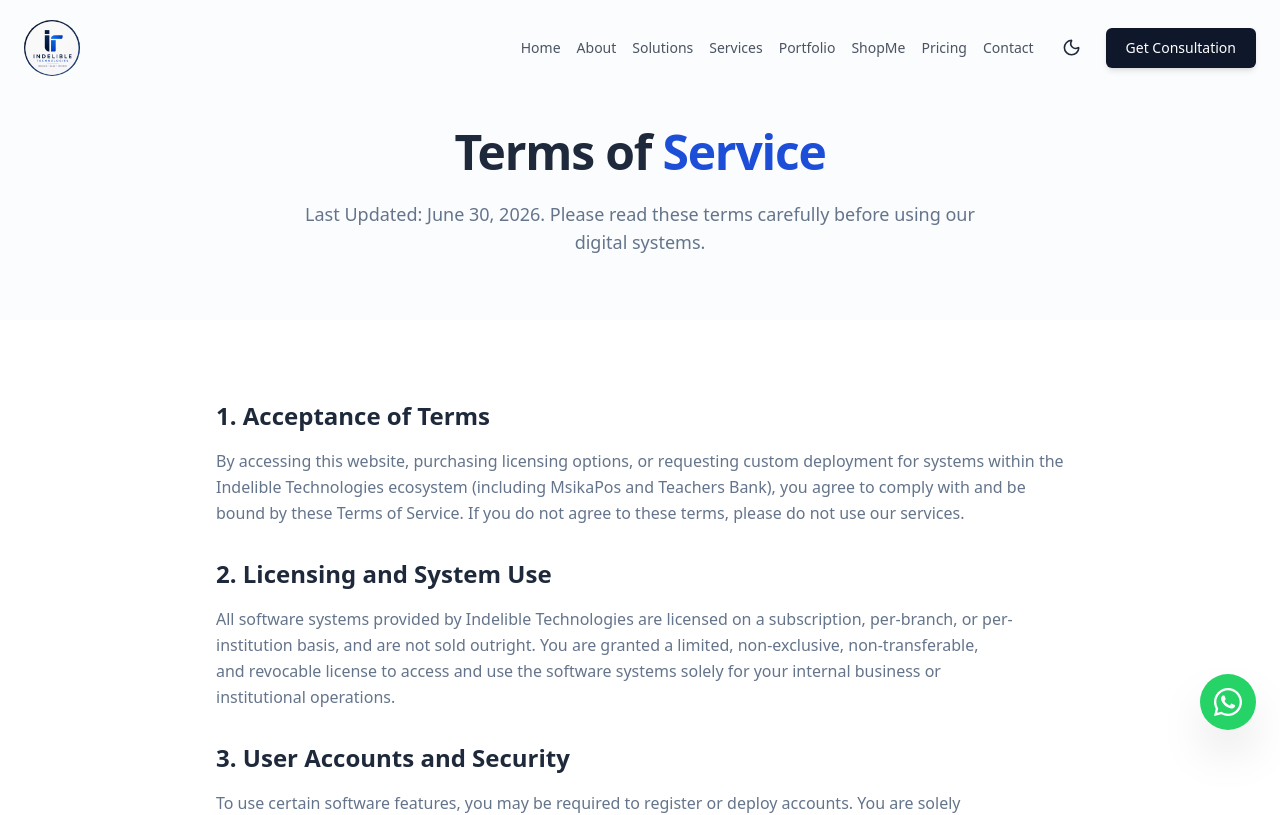
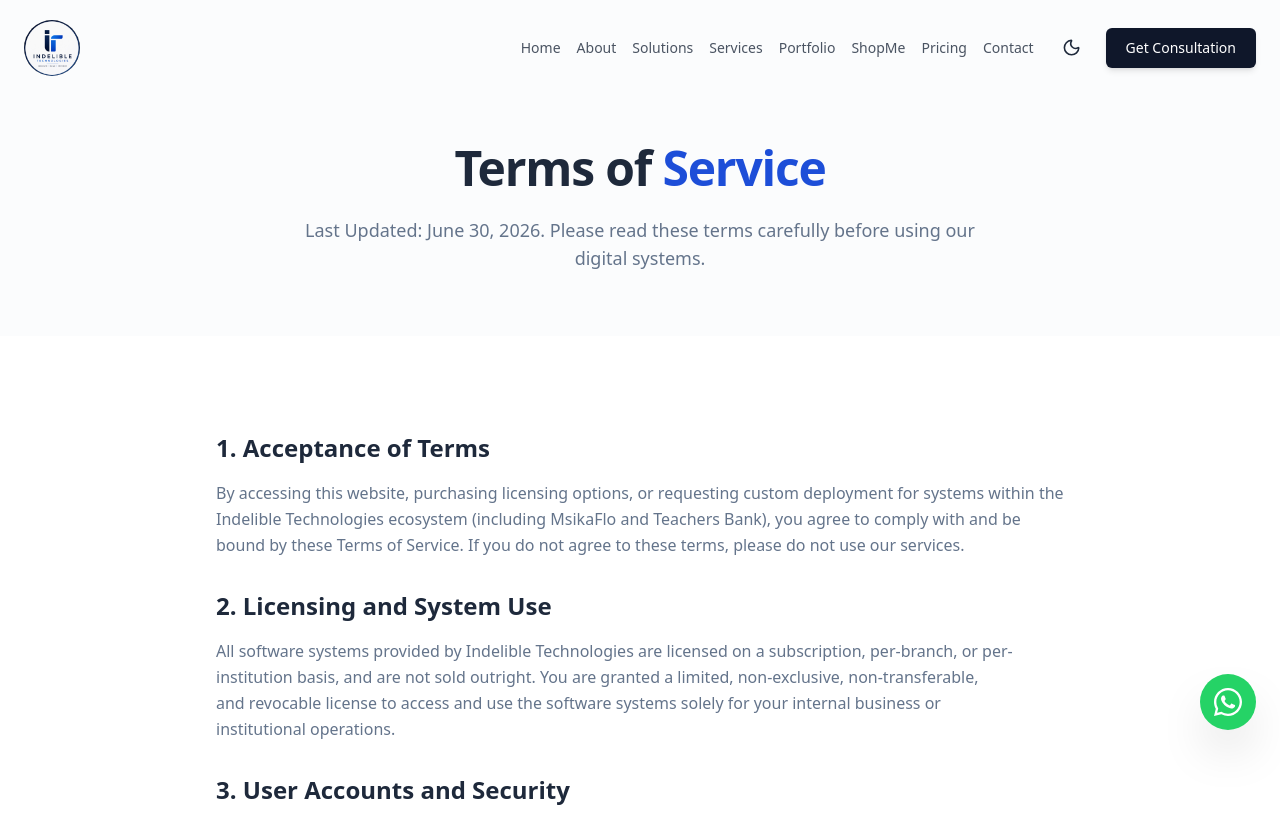
Before and after one commit to Indelible-cpu/MyWebsite, a Next.js app: page /terms in a window 1280 px wide. Shown: the top 815 px of the page. Built offline with nearby package versions, Linux system fonts and the light colour scheme.

Commit message:
Align terms page product name and spacing

```diff
--- a/app/terms/page.tsx
+++ b/app/terms/page.tsx
@@ -6,7 +6,7 @@ export default function TermsOfService() {
   return (
     <>
       {/* HEADER SECTION */}
-      <section className="pt-32 pb-16 bg-muted/30">
+      <section className="bg-muted/30 pt-32 pb-14 sm:pt-36 sm:pb-16">
         <div className="container mx-auto px-4 text-center">
           <m.h1
             initial={{ opacity: 0, y: 20 }}
@@ -28,7 +28,7 @@ export default function TermsOfService() {
       </section>
 
       {/* CONTENT SECTION */}
-      <section className="py-20">
+      <section className="py-16 sm:py-20 lg:py-24">
         <div className="container mx-auto px-4 md:px-6 max-w-4xl">
           <m.div
             initial={{ opacity: 0, y: 20 }}
@@ -39,7 +39,7 @@ export default function TermsOfService() {
             <div className="space-y-4">
               <h2 className="text-2xl font-bold text-foreground">1. Acceptance of Terms</h2>
               <p className="text-muted-foreground leading-relaxed">
-                By accessing this website, purchasing licensing options, or requesting custom deployment for systems within the Indelible Technologies ecosystem (including MsikaPos and Teachers Bank), you agree to comply with and be bound by these Terms of Service. If you do not agree to these terms, please do not use our services.
+                By accessing this website, purchasing licensing options, or requesting custom deployment for systems within the Indelible Technologies ecosystem (including MsikaFlo and Teachers Bank), you agree to comply with and be bound by these Terms of Service. If you do not agree to these terms, please do not use our services.
               </p>
             </div>
 
```
